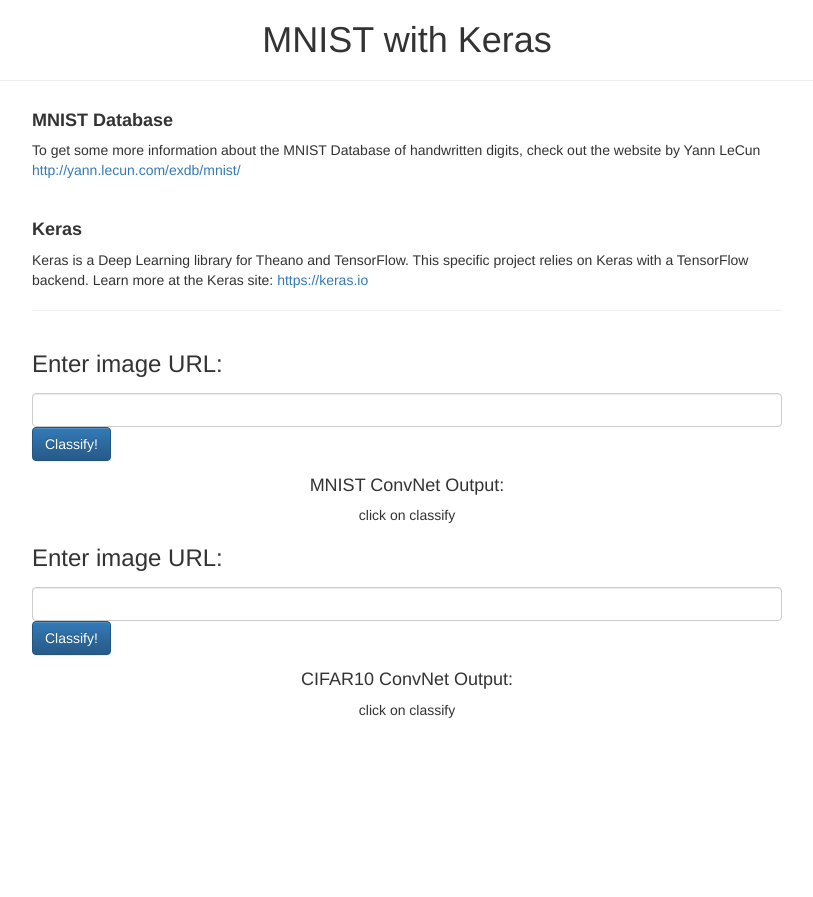
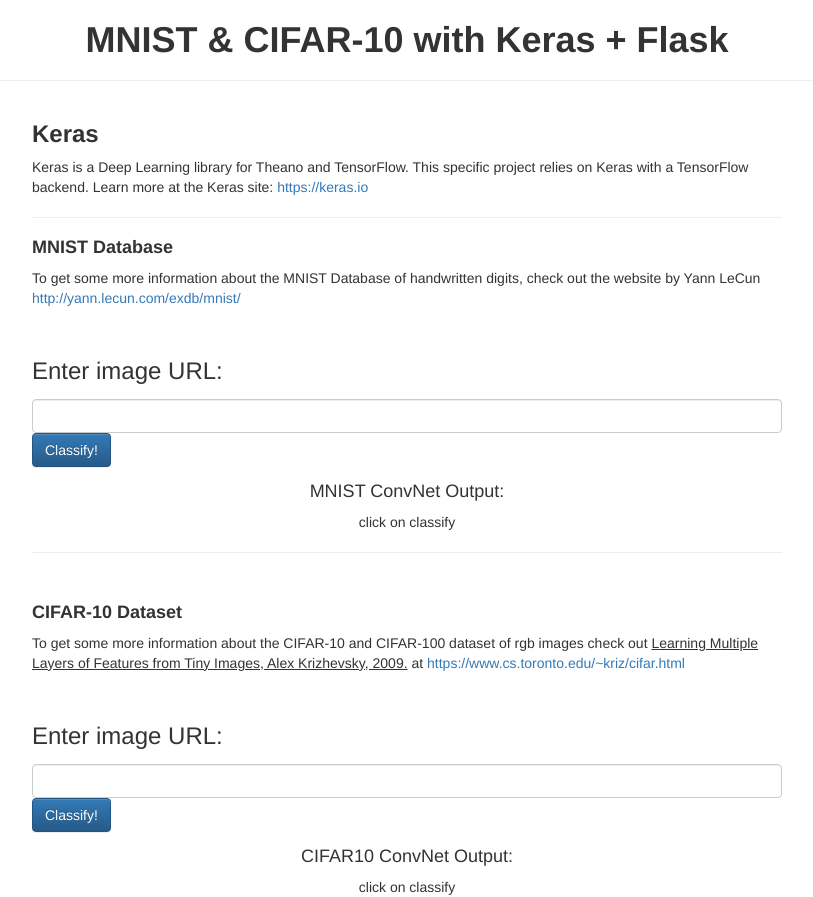
Before and after one commit to benji-b-rmz/FlaskKeras, a Flask app: page / in a window 1280 px wide. Shown: the whole page, without its empty margins (233-1046 px from the left). Before the commit the page ends 718 px from the top, so only its background shows below. Run offline with Flask 2, Linux system fonts and the light colour scheme; parts of the project's set-up code (start-up, migrations or seed data) failed here and were passed over; some libraries are stand-ins or nearby versions.

Commit message:
added info/directions on html, updated np_array_rgb

```diff
--- a/MNISTFlaskKeras.py
+++ b/MNISTFlaskKeras.py
@@ -33,7 +33,7 @@
 def cifar10_classify(input_url):
     print(input_url)
     try:
-        np_image = cifar10_model.np_array_greyscale(input_url)
+        np_image = cifar10_model.np_array_rgb(input_url)
         model_prediction = np.argmax(cifar10_model.predict(np_image))
         print(model_prediction)
         return model_prediction.__str__()
@@ -46,13 +46,13 @@
 
 
 @app.route('/api/mnist', methods=['POST'])
-def classify():
+def mnist_api():
     input_url = request.data.decode(encoding='UTF-8')
     return mnist_classify(input_url)
 
 
 @app.route('/api/cifar10', methods=['POST'])
-def classify():
+def cifar10_api():
     input_url = request.data.decode(encoding='UTF-8')
     return cifar10_classify(input_url)
 
--- a/models/cifar10_load.py
+++ b/models/cifar10_load.py
@@ -13,25 +13,14 @@
 import requests
 from io import BytesIO
 
-# an image of a red car for testing
-url = "http://www.teckinfo.com/images/automobile_img.jpg"
-response = requests.get(url)
-image = Image.open(BytesIO(response.content))
-image = image.resize((32, 32))
-image = image.convert(mode="RGB")
-
-np_image = np.array(image)
-print(np_image.shape)
-np_image = np_image.reshape(3, 32, 32)
-np_image = np_image / 255
-print(np_image.shape)
 
 cifar10_json = './model_saves/cifar10_cnn_model.json'
 cifar10_hd5 = './model_saves/cifar10_cnn_model.h5'
 
 
 def np_array_rgb(image_url):
-    response = requests.get(url)
+
+    response = requests.get(image_url)
     image = Image.open(BytesIO(response.content))
     image = image.resize((32, 32))
     image = image.convert(mode="RGB") \
@@ -40,6 +29,8 @@
     np_image = np_image.reshape(3, 32, 32)
     # normalize rgb values
     np_image = np_image / 255
+    np_image = np.expand_dims(np_image, axis=0)
+    # print(np_image.shape)
     return np_image
 
 
@@ -71,12 +62,13 @@
     cifar10_model = init_from_save(cifar10_json, cifar10_hd5)
     print("Loaded models from disk")
 
-    test_input_image = X_test[0]
-    print(test_input_image.shape)
+    # an image of a red car for testing
+    url = "http://www.teckinfo.com/images/automobile_img.jpg"
+    test_image = np_array_rgb(url)
+    print(test_image.shape)
 
-    # expanded_dim_img = np.expand_dims(np_image, axis=0) /255
-    output_test = cifar10_model.predict(np.expand_dims(np_image, axis=0))
-    print("Prediction for X[0]:", np.argmax(output_test))
+    output_test = cifar10_model.predict(test_image)
+    print("Prediction for X[0]:", np.argmax(output_test)) # should output 1, the index for car
 
     scores = cifar10_model.evaluate(X_test, y_test, verbose=0)
     print("Large CNN Error: %.2f%%" % (100 - scores[1] * 100))
--- a/static/index.js
+++ b/static/index.js
@@ -8,7 +8,7 @@
     var url = $('#mnist-input-url').val();
     console.log(url);
     //set output to processing gif while we wait for ajax response
-    var gif =  "<div class='text-center'> Processing...<br/><img class='text-center' src='http://24.media.tumblr.com/4c5070a4f871a1d2b1e24b70e8acc496/tumblr_mqd5ibdXgi1sc6f01o1_500.gif'/> </div>";
+    var gif =  "<div class='text-center'> Processing...<br/><img class='text-center' src='https://railsgirlssummerofcode.org/img/blog/2016/l1ghtsab3r-partyparrot.gif'/> </div>";
     $("#mnist-output").html(gif);
     $.ajax({
         url:'/api/mnist',
@@ -16,7 +16,7 @@
         contentType: 'text/plain',
         data: url,
         success: function(result){
-            $("#mnist-output").html(result);
+            $("#mnist-output").html("<h3>"+result+"</h3>");
         },
     });
 });
@@ -27,7 +27,7 @@
     var url = $('#cifar10-input-url').val();
     console.log(url);
     //set output to processing gif while we wait for ajax response
-    var gif =  "<div class='text-center'> Processing...<br/><img class='text-center' src='http://24.media.tumblr.com/4c5070a4f871a1d2b1e24b70e8acc496/tumblr_mqd5ibdXgi1sc6f01o1_500.gif'/> </div>";
+    var gif =  "<div class='text-center'> Processing...<br/><img class='text-center' src='https://railsgirlssummerofcode.org/img/blog/2016/l1ghtsab3r-partyparrot.gif'/> </div>";
     $("#cifar10-output").html(gif);
     $.ajax({
         url:'/api/cifar10',
@@ -35,7 +35,7 @@
         contentType: 'text/plain',
         data: url,
         success: function(result){
-            $("#cifar10-output").html(result);
+            $("#cifar10-output").html("<h3>"+result+"</h3>");
         },
     });
 });
--- a/templates/index.html
+++ b/templates/index.html
@@ -18,7 +18,7 @@
 
     <!-- Page title section -->
     <div class="row text-center">
-        <h1>MNIST with Keras</h1>
+        <h1><b>MNIST & CIFAR-10 with Keras + Flask</b></h1>
         <hr>
     </div>
 
@@ -28,19 +28,18 @@
         <div class="col-sm-8 col-sm-offset-2">
 
             <!-- Info/About Section -->
+            <h3><b>Keras</b></h3>
+            <p>
+                Keras is a Deep Learning library for Theano and TensorFlow. This specific project relies on Keras with a
+                TensorFlow backend. Learn more at the Keras site: <a href="https://keras.io">https://keras.io</a>
+            </p>
+            <hr>
             <h4><b>MNIST Database</b></h4>
             <p>
                 To get some more information about the MNIST Database of handwritten digits, check out the website by Yann LeCun
                 <a href="http://yann.lecun.com/exdb/mnist/">http://yann.lecun.com/exdb/mnist/</a>
             </p>
             <br>
-            <h4><b>Keras</b></h4>
-            <p>
-                Keras is a Deep Learning library for Theano and TensorFlow. This specific project relies on Keras with a
-                TensorFlow backend. Learn more at the Keras site: <a href="https://keras.io">https://keras.io</a>
-            </p>
-            <hr>
-
 
             <!-- Input/Output Section -->
 
@@ -57,7 +56,16 @@
                 </div>
             </div>
 
+            <hr>
+
             <!-- CIFAR10 Section -->
+            <br>
+            <h4><b>CIFAR-10 Dataset</b></h4>
+            <p>
+                To get some more information about the CIFAR-10 and CIFAR-100 dataset of rgb images check out <u>Learning Multiple Layers of Features from Tiny Images, Alex Krizhevsky, 2009.</u> at
+                <a href="https://www.cs.toronto.edu/~kriz/cifar.html">https://www.cs.toronto.edu/~kriz/cifar.html</a>
+            </p>
+            <br>
             <div class="form-group">
                 <label for="input-text"><h3>Enter image URL:</h3></label>
                 <input type="text" class="form-control" rows="4" id="cifar10-input-url"></input>
```
